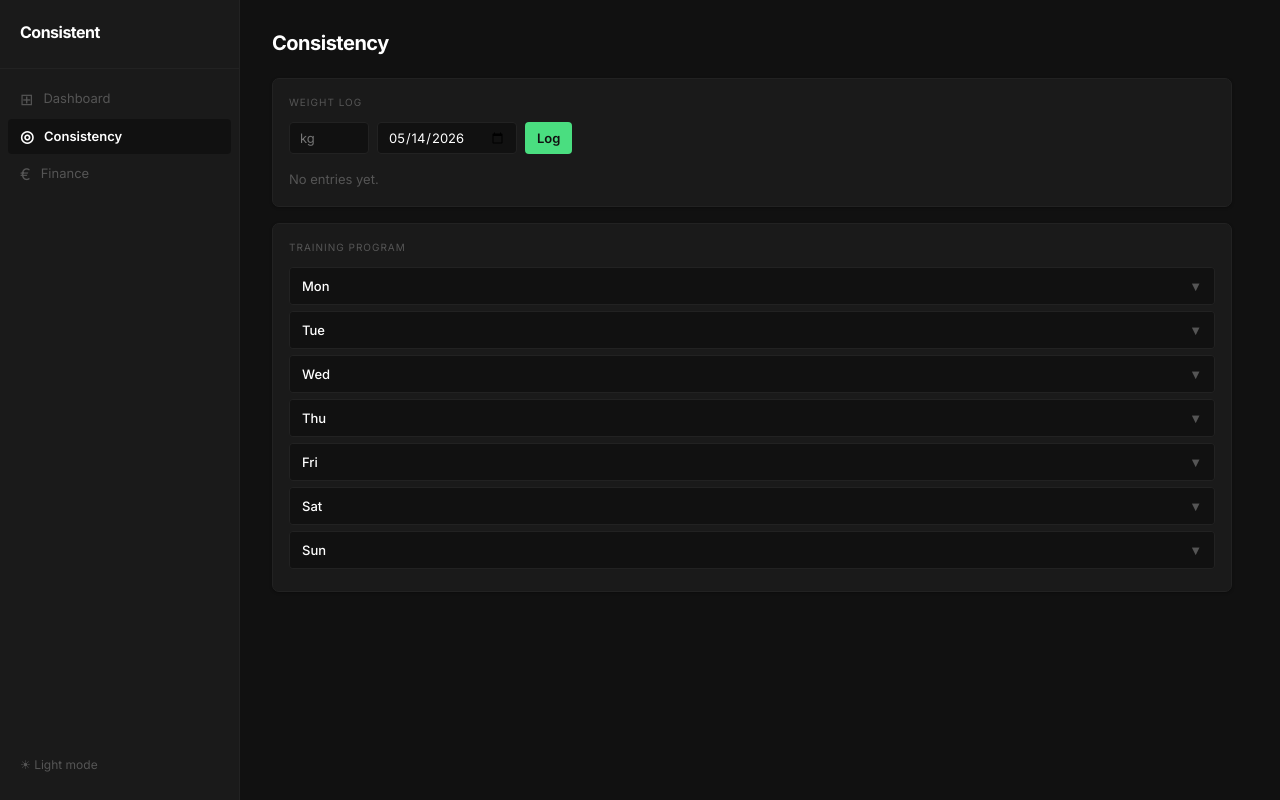
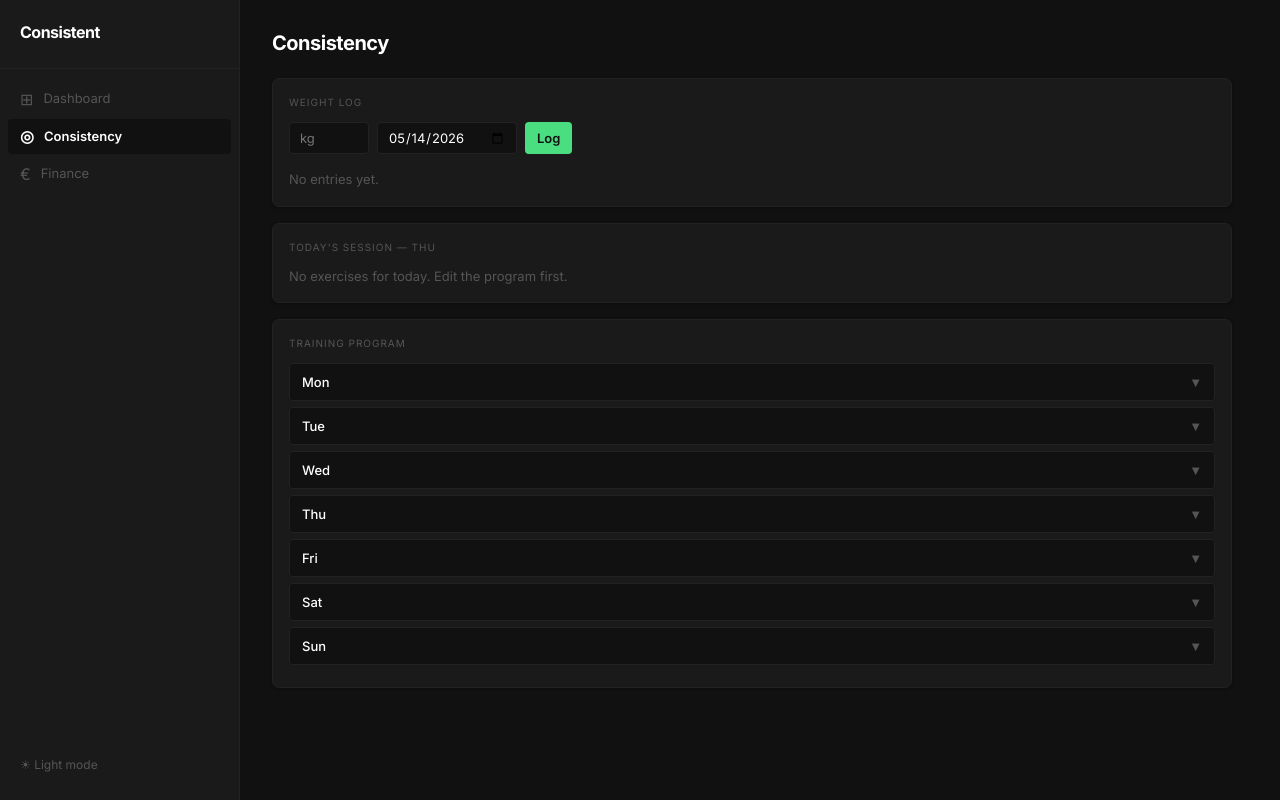
Before and after one commit to Fairlander-Flick/Consistent, a React app: page /consistency in a window 1280 px wide. Built offline with nearby package versions, Linux system fonts and the light colour scheme; the HTML template or start-up script is replaced by a standard one.

Commit message:
feat: add Daily Training Log section

```diff
--- a/src/pages/Consistency.jsx
+++ b/src/pages/Consistency.jsx
@@ -137,11 +137,74 @@ function TrainingProgramEditor() {
   )
 }
 
+function DailyTrainingLog() {
+  const { program, logSession, getSessionForDate } = useTrainingStore()
+  const today = todayISO()
+  const d = new Date(today + 'T00:00:00')
+  const dayLabel = DAYS[d.getDay() === 0 ? 6 : d.getDay() - 1]
+  const todayProgram = program[dayLabel]
+  const logged = getSessionForDate(today)
+
+  const [session, setSession] = useState(() => {
+    if (logged) return logged.exercises
+    return todayProgram.exercises.map(ex => ({
+      ...ex,
+      sets: ex.sets.map(s => ({ ...s })),
+    }))
+  })
+
+  const updateSet = (exIdx, setIdx, field, value) => {
+    setSession(prev => prev.map((ex, i) =>
+      i !== exIdx ? ex : {
+        ...ex,
+        sets: ex.sets.map((s, j) => j !== setIdx ? s : { ...s, [field]: parseFloat(value) || 0 }),
+      }
+    ))
+  }
+
+  const handleLog = () => {
+    logSession(today, session)
+  }
+
+  return (
+    <Card style={{ marginBottom: '16px' }}>
+      <div style={{ fontSize: '10px', color: 'var(--text-muted)', textTransform: 'uppercase', letterSpacing: '0.1em', marginBottom: '12px' }}>
+        Today's Session — {dayLabel} {todayProgram.name ? `(${todayProgram.name})` : ''}
+      </div>
+      {session.length === 0 ? (
+        <p style={{ fontSize: '13px', color: 'var(--text-muted)' }}>No exercises for today. Edit the program first.</p>
+      ) : (
+        session.map((ex, exIdx) => (
+          <div key={ex.id} style={{ marginBottom: '12px' }}>
+            <div style={{ fontSize: '13px', fontWeight: 500, marginBottom: '6px' }}>{ex.name}</div>
+            {ex.sets.map((set, setIdx) => (
+              <div key={setIdx} style={{ display: 'flex', gap: '8px', alignItems: 'center', marginBottom: '4px' }}>
+                <span style={{ fontSize: '11px', color: 'var(--text-muted)', width: '40px' }}>Set {setIdx + 1}</span>
+                <Input type="number" value={set.reps} onChange={v => updateSet(exIdx, setIdx, 'reps', v)} style={{ width: '60px' }} />
+                <span style={{ fontSize: '11px', color: 'var(--text-muted)' }}>reps</span>
+                <Input type="number" value={set.weight} onChange={v => updateSet(exIdx, setIdx, 'weight', v)} style={{ width: '60px' }} />
+                <span style={{ fontSize: '11px', color: 'var(--text-muted)' }}>kg</span>
+              </div>
+            ))}
+          </div>
+        ))
+      )}
+      {session.length > 0 && (
+        <Button onClick={handleLog} style={{ marginTop: '8px' }}>
+          {logged ? '✓ Update Session' : 'Log Session'}
+        </Button>
+      )}
+      {logged && <span style={{ fontSize: '11px', color: 'var(--accent-green)', marginLeft: '10px' }}>Session logged</span>}
+    </Card>
+  )
+}
+
 export function Consistency() {
   return (
     <div style={{ maxWidth: '960px' }}>
       <h1 style={{ fontSize: '20px', fontWeight: 700, letterSpacing: '-0.5px', marginBottom: '20px' }}>Consistency</h1>
       <WeightLogSection />
+      <DailyTrainingLog />
       <TrainingProgramEditor />
     </div>
   )
```
